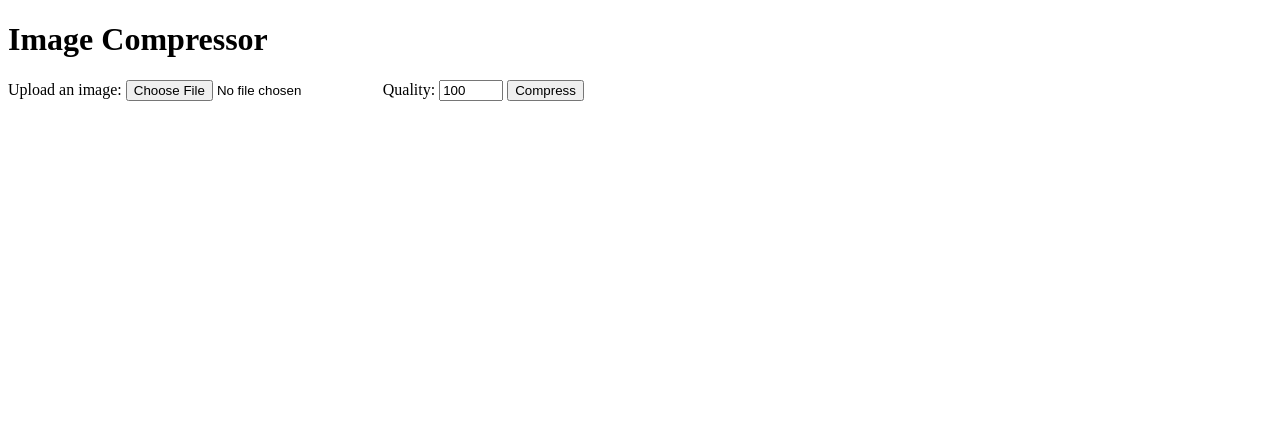
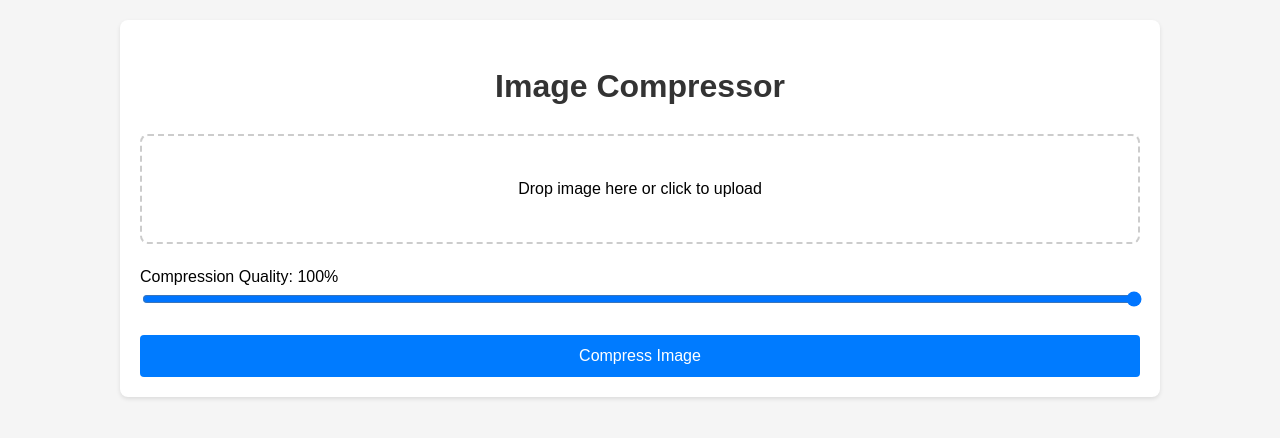
Before and after one commit to pieberrykinnie/svd-image-compression, a Flask app: page / in a window 1280 px wide. Shown: the top 438 px of the page. Run offline with Flask 3, Linux system fonts and the light colour scheme.

Commit message:
feat!: Update UI
Image doesn't display; still need to update JavaScript, but it works

```diff
--- /dev/null
+++ b/static/css/style.css
@@ -0,0 +1,107 @@
+body {
+    font-family: Arial, sans-serif;
+    line-height: 1.6;
+    margin: 0;
+    padding: 20px;
+    background-color: #f5f5f5;
+}
+
+#container {
+    max-width: 1000px;
+    margin: 0 auto;
+    background-color: white;
+    padding: 20px;
+    border-radius: 8px;
+    box-shadow: 0 2px 4px rgba(0, 0, 0, 0.1);
+}
+
+h1 {
+    text-align: center;
+    color: #333;
+}
+
+.upload-container {
+    margin: 20px 0;
+}
+
+.upload-label {
+    display: block;
+    padding: 40px;
+    border: 2px dashed #ccc;
+    border-radius: 8px;
+    text-align: center;
+    cursor: pointer;
+    transition: border-color 0.3s;
+}
+
+.upload-label:hover {
+    border-color: #666;
+}
+
+.upload-label input {
+    display: none;
+}
+
+.quality-container {
+    margin: 20px 0;
+}
+
+input[type="range"] {
+    width: 100%;
+}
+
+button {
+    display: block;
+    width: 100%;
+    padding: 12px;
+    background-color: #007bff;
+    color: white;
+    border: none;
+    border-radius: 4px;
+    cursor: pointer;
+    font-size: 16px;
+}
+
+button:hover {
+    background-color: #0056b3;
+}
+
+#loading {
+    text-align: center;
+    margin: 20px 0;
+}
+
+.spinner {
+    border: 4px solid #f3f3f3;
+    border-top: 4px solid #007bff;
+    border-radius: 50%;
+    width: 40px;
+    height: 40px;
+    animation: spin 1s linear infinite;
+    margin: 0 auto;
+}
+
+@keyframes spin {
+    0% { transform: rotate(0deg); }
+    100% { transform: rotate(360deg); }
+}
+
+#comparison {
+    display: flex;
+    gap: 20px;
+    margin-top: 20px;
+}
+
+.image-container {
+    flex: 1;
+    text-align: center;
+}
+
+.image-container img {
+    max-width: 100%;
+    border-radius: 4px;
+}
+
+.hidden {
+    display: none !important;
+}
--- a/static/js/script.js
+++ b/static/js/script.js
@@ -1,5 +1,5 @@
 const form = document.querySelector('form');
-const output = document.querySelector('#output');
+const output = document.querySelector('#comparison');
 
 form.addEventListener('submit', (e) => {
     e.preventDefault();
--- a/templates/index.html
+++ b/templates/index.html
@@ -4,18 +4,39 @@
     <meta charset="UTF-8">
     <meta name="viewport" content="width=device-width, initial-scale=1.0">
     <title>Image Compressor</title>
+    <link rel="stylesheet" href="/static/css/style.css">
 </head>
 <body>
     <div id="container">
         <h1>Image Compressor</h1>
         <form action="/upload" method="post" enctype="multipart/form-data">
-            <label for="image">Upload an image:</label>
-            <input type="file" name="image" id="image" accept="image/*" required>
-            <label for="quality">Quality:</label>
-            <input type="number" name="quality" id="quality" min="1" max="100" value="100" required>
-            <button type="submit">Compress</button>
+            <div class="upload-container">
+                <label for="image" class="upload-label">
+                    <span>Drop image here or click to upload</span>
+                    <input type="file" name="image" id="image" accept="image/*" required>
+                </label>
+            </div>
+            <div class="quality-container">
+                <label for="quality">Compression Quality: <span id="quality-value">100</span>%</label>
+                <input type="range" name="quality" id="quality" min="1" max="100" value="100" required>
+            </div>
+            <button type="submit" id="compress-btn">Compress Image</button>
         </form>
-        <div id="output">
+        <div id="loading" class="hidden">
+            <div class="spinner"></div>
+            <p>Compressing image...</p>
+        </div>
+        <div id="comparison" class="hidden">
+            <div class="image-container">
+                <h3>Original Image</h3>
+                <img id="original-image">
+                <p>Size: <span id="original-size"></span></p>
+            </div>
+            <div class="image-container">
+                <h3>Compressed Image</h3>
+                <img id="compressed-image">
+                <p>Size: <span id="compressed-size"></span></p>
+            </div>
         </div>
     </div>
     <script src="/static/js/script.js"></script>
```
